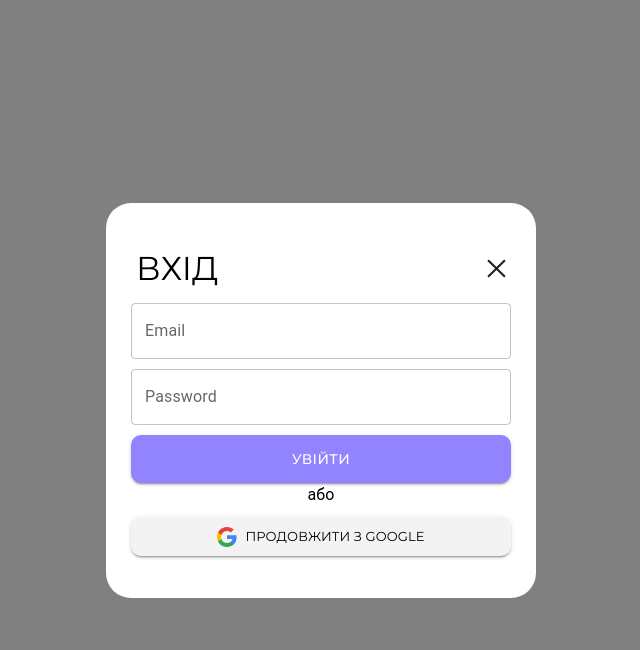
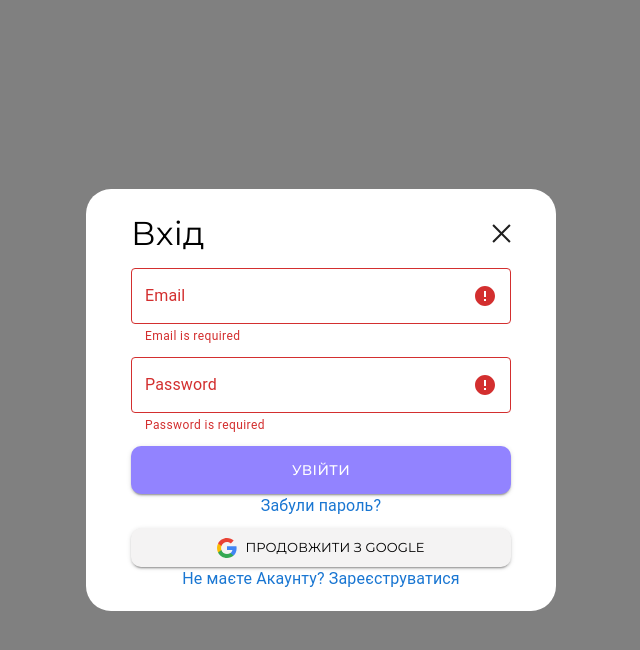
Before and after one commit to Carisky/Project, a React (Create React App) app in the folder frontend/: page /login in a window 1280 px wide. Both pictures are taken after a click on the button "УВІЙТИ". Shown: the top 650 px of the page, without its empty margins (319-959 px from the left). Built offline with nearby package versions, Linux system fonts and the light colour scheme; no server answers.

Commit message:
Auth Page without logic done

```diff
--- /dev/null
+++ b/frontend/src/components/LoginForm/Helpers/FormHeader.jsx
@@ -0,0 +1,34 @@
+import { Box, Typography } from "@mui/material";
+import React from "react";
+
+export default function FormHeader({ text, onClose }) {
+  return (
+    <Box
+      sx={{
+        width: "380px",
+        display: "flex",
+        justifyContent: "space-between",
+      }}
+    >
+      <Typography
+        sx={{
+          fontFamily: "Montserrat",
+          fontSize: "33px",
+        }}
+      >
+        {text}
+      </Typography>
+      <Box
+        sx={{
+          cursor: "pointer",
+          display: "flex",
+          justifyContent: "center",
+          alignItems: "center",
+        }}
+        onClick={onClose}
+      >
+        <img src="./images/CloseBtn.svg" alt="Close" />
+      </Box>
+    </Box>
+  );
+}
--- a/frontend/src/components/LoginForm/LoginFormButton/LoginFormButton.jsx
+++ b/frontend/src/components/LoginForm/LoginFormButton/LoginFormButton.jsx
@@ -2,11 +2,11 @@ import { Button } from "@mui/material";
 import React from "react";
 import useTheme from "../../../hooks/useTheme";
 
-export default function LoginFormButton() {
+export default function LoginFormButton({onClick}) {
   const theme = useTheme();
 
   return (
-    <Button
+    <Button onClick={onClick}
       sx={{
         fontFamily:"Montserrat",
         marginTop: "10px",
--- a/frontend/src/components/LoginForm/LoginFormField/LoginFormField.jsx
+++ b/frontend/src/components/LoginForm/LoginFormField/LoginFormField.jsx
@@ -1,10 +1,28 @@
-import React from 'react'
-import { TextField } from '@mui/material'
-export default function LoginFormField({label}) {
+import React from 'react';
+import { TextField, InputAdornment, Tooltip } from '@mui/material';
+import ErrorIcon from '@mui/icons-material/Error';
+
+export default function LoginFormField({ label, error }) {
   return (
-      <TextField sx={{
-        marginTop:"10px",
-        width:"380px",
-      }} id="outlined-basic" label={label} variant="outlined" />
-  )
+    <TextField
+      sx={{
+        marginTop: '10px',
+        width: '380px',
+      }}
+      id="outlined-basic"
+      label={label}
+      variant="outlined"
+      error={Boolean(error)} // Показывает ошибку
+      helperText={error || ''} // Текст ошибки
+      InputProps={{
+        endAdornment: error && (
+          <InputAdornment position="end">
+            <Tooltip title={error} arrow>
+              <ErrorIcon color="error" />
+            </Tooltip>
+          </InputAdornment>
+        ),
+      }}
+    />
+  );
 }
--- /dev/null
+++ b/frontend/src/components/LoginForm/PasswordRecovery/PasswordRecoveryCell.jsx
@@ -0,0 +1,8 @@
+import { TextField } from '@mui/material'
+import React from 'react'
+
+export default function PasswordRecoveryCell() {
+  return (
+    <TextField sx={{height:"56px",width:"56px"}}></TextField>
+  )
+}
--- /dev/null
+++ b/frontend/src/components/LoginForm/PasswordRecovery/PasswordRecoveryField.jsx
@@ -0,0 +1,32 @@
+import React from 'react'
+import PasswordRecoveryCell from './PasswordRecoveryCell'
+import { Box, Typography } from '@mui/material'
+
+export default function PasswordRecoveryField() {
+  return (
+    <>
+    <Typography sx={{
+        fontFamily:"Montserrat",
+        fontSize:"15px",
+        textAlign:"left",
+        width:"380px"
+    }}>Для зміни пароля введіть код   <Box component="span" sx={{ display: "block" }}>
+    підтвердження із SMS
+  </Box></Typography>
+    <Box sx={{
+        height:"59px",
+        width:"376px",
+        display:"flex",
+        justifyContent:"space-between"
+    }}>
+      <PasswordRecoveryCell></PasswordRecoveryCell>
+      <PasswordRecoveryCell></PasswordRecoveryCell>
+      <PasswordRecoveryCell></PasswordRecoveryCell>
+      <PasswordRecoveryCell></PasswordRecoveryCell>
+      <PasswordRecoveryCell></PasswordRecoveryCell>
+      <PasswordRecoveryCell></PasswordRecoveryCell>
+
+    </Box>
+    </>
+  )
+}
--- a/frontend/src/pages/AuthPage.jsx
+++ b/frontend/src/pages/AuthPage.jsx
@@ -1,11 +1,121 @@
-import React from "react";
+import React, { useState } from "react";
+import FormHeader from "../components/LoginForm/Helpers/FormHeader";
 import LoginFormField from "../components/LoginForm/LoginFormField/LoginFormField";
-import { Box, Typography } from "@mui/material";
+import { Box, Typography, Link } from "@mui/material";
 import LoginFormButton from "../components/LoginForm/LoginFormButton/LoginFormButton";
 import GoogleAuthButton from "../components/LoginForm/GoogleAuthButton/GoogleAuthButton";
 import palete from "../palete";
+import PasswordRecoveryField from "../components/LoginForm/PasswordRecovery/PasswordRecoveryField";
 
 export default function AuthPage() {
+  const [formType, setFormType] = useState("login");
+  const [headerText, setHeaderText] = useState("Вхід");
+  const [errors, setErrors] = useState({
+    email: "",
+    password: "",
+    name: "",
+    code: "",
+  });
+
+  const handleFormSwitch = (type) => {
+    setFormType(type);
+    if (type === "login") setHeaderText("Вхід");
+    if (type === "register") setHeaderText("Реєстрація");
+    if (type === "passwordRecover") setHeaderText("Відновлення пароля");
+  };
+
+  const handleLogin = () => {
+    const newErrors = { email: "", password: "" };
+    if (!errors.email) newErrors.email = "Email is required";
+    if (!errors.password) newErrors.password = "Password is required";
+    setErrors(newErrors);
+  };
+
+  const handleRegister = () => {
+    const newErrors = { email: "", password: "", name: "" };
+    if (!errors.email) newErrors.email = "Email is required";
+    if (!errors.password) newErrors.password = "Password is required";
+    if (!errors.name) newErrors.name = "Name is required";
+    setErrors(newErrors);
+  };
+
+  const handlePasswordRecover = () => {
+    const newErrors = { code: "" };
+    if (!errors.code) newErrors.code = "Code is required";
+    setErrors(newErrors);
+  };
+
+  const renderFields = () => {
+    switch (formType) {
+      case "login":
+        return (
+          <>
+            <LoginFormField label="Email" error={errors.email} />
+            <LoginFormField label="Password" error={errors.password} />
+            <LoginFormButton onClick={handleLogin}>Login</LoginFormButton>
+            <Typography>
+              <Link
+                href="#"
+                onClick={() => handleFormSwitch("passwordRecover")}
+                underline="hover"
+              >
+                Забули пароль?
+              </Link>
+            </Typography>
+            <GoogleAuthButton />
+            <Typography>
+              <Link
+                href="#"
+                onClick={() => handleFormSwitch("register")}
+                underline="hover"
+              >
+                Не маєте Акаунту? Зареєструватися
+              </Link>
+            </Typography>
+          </>
+        );
+      case "register":
+        return (
+          <>
+            <LoginFormField label="Name" error={errors.name} />
+            <LoginFormField label="Email" error={errors.email} />
+            <LoginFormField label="Password" error={errors.password} />
+            <LoginFormButton onClick={handleRegister}>Register</LoginFormButton>
+            <Typography>
+              <Link
+                href="#"
+                onClick={() => handleFormSwitch("login")}
+                underline="hover"
+              >
+                Вже маєте акаунт? Вхід
+              </Link>
+            </Typography>
+            <GoogleAuthButton />
+          </>
+        );
+      case "passwordRecover":
+        return (
+          <>
+            <PasswordRecoveryField />
+            <LoginFormButton onClick={handlePasswordRecover}>
+              Recover Password
+            </LoginFormButton>
+            <Typography>
+              <Link
+                href="#"
+                onClick={() => handleFormSwitch("login")}
+                underline="hover"
+              >
+                Назад
+              </Link>
+            </Typography>
+          </>
+        );
+      default:
+        return null;
+    }
+  };
+
   return (
     <Box
       sx={{
@@ -22,37 +132,18 @@ export default function AuthPage() {
           backgroundColor: "#FFFFFF",
           borderRadius: "25px",
           width: "430px",
-          height: "395px",
+          padding: "20px",
           display: "flex",
           flexDirection: "column",
           justifyContent: "center",
           alignItems: "center",
         }}
       >
-        <Box
-          sx={{
-            width: "370px",
-            display: "flex",
-            justifyContent: "space-between",
-          }}
-        >
-          <Typography
-            sx={{
-              fontSize: "33px",
-              fontFamily: "Montserrat",
-            }}
-          >
-            ВХІД
-          </Typography>
-          <img src="/images/CloseBtn.svg"></img>
-        </Box>
-        <LoginFormField label={"Email"}></LoginFormField>
-        <LoginFormField label={"Password"}></LoginFormField>
-        <LoginFormButton></LoginFormButton>
-        <Box>
-          <Typography>або</Typography>
-        </Box>
-        <GoogleAuthButton></GoogleAuthButton>
+        <FormHeader
+          text={headerText}
+          onClose={() => console.log("Close clicked")}
+        />
+        {renderFields()}
       </Box>
     </Box>
   );
```
Also changed, not shown: frontend/public/images/error_sign.svg (added).
